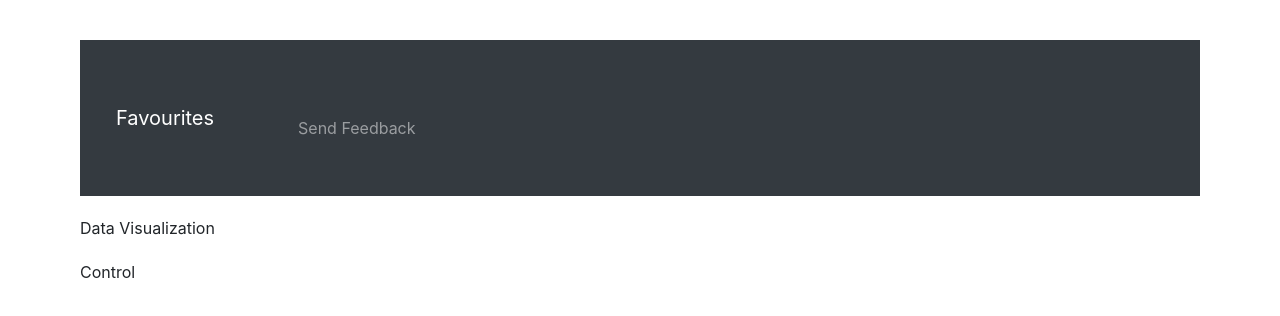
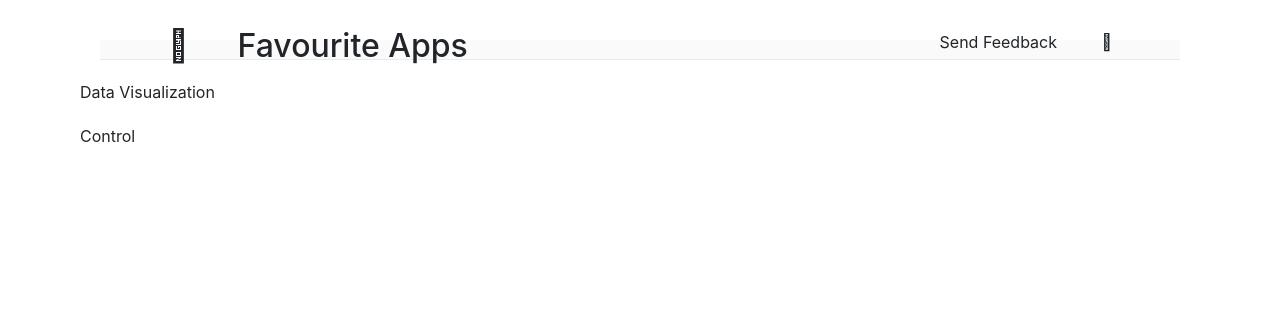
Before and after one commit to sanketbagad/SyrenProject1, a React (Create React App) app: page / in a window 1280 px wide. Shown: the top 316 px of the page. Built offline with nearby package versions, Linux system fonts and the light colour scheme.

Commit message:
Favoutites section

```diff
--- a/src/Sections/Favourites/Favourites.js
+++ b/src/Sections/Favourites/Favourites.js
@@ -1,17 +1,15 @@
 import React from 'react'
-import { Navbar, Nav } from 'react-bootstrap';
+import "./fav.css"
+
 const Favourites = () => {
     return (
+        <div className='f'>
+            <div className='f-nav'>
+            <h2 className='f-title'><span><i class="fal fa-star"></i></span> Favourite Apps</h2>
+            <p className='f-feed'>Send Feedback <span><i class="fal fa-comments"></i></span></p>
+            </div>
 
-        <Navbar collapseOnSelect expand="lg" bg="dark" variant="dark">
-  <Navbar.Brand href="#home">Favourites</Navbar.Brand>
-  <Navbar.Toggle aria-controls="responsive-navbar-nav" />
-  <Navbar.Collapse id="responsive-navbar-nav">
-    <Nav>
-      <Nav.Link href="#deets">Send Feedback</Nav.Link>
-    </Nav>
-  </Navbar.Collapse>
-</Navbar>
+        </div>
     )
 }
 
--- a/src/Sections/Favourites/fav.css
+++ b/src/Sections/Favourites/fav.css
@@ -0,0 +1,14 @@
+.f{
+
+}
+
+.f-nav {
+    display: flex;
+    flex-direction: row;
+    justify-content: space-between;
+    align-items: center;
+    padding: 0.5rem;
+    background-color: #fafafa;
+    border-bottom: 1px solid #eaeaea;
+    height: 20px;
+}
```
